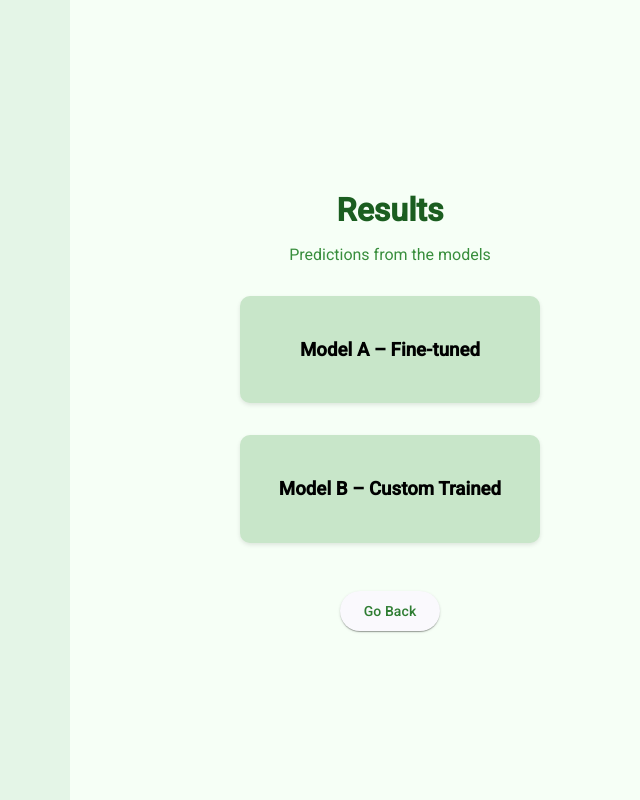
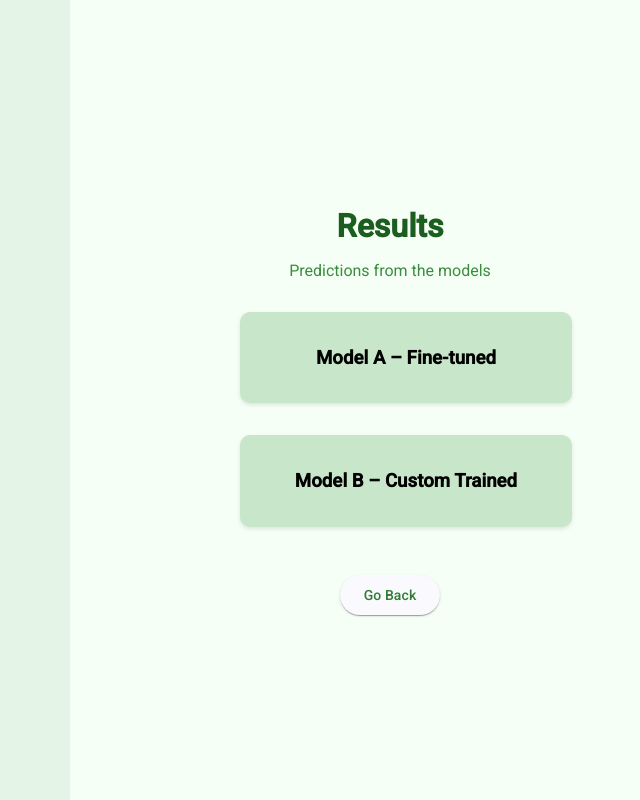
Before and after one commit to JGAguado/GreenEye, an Angular app in the folder frontend/: page /results in a window 1280 px wide. Shown: the whole page, without its empty margins (570-1210 px from the left). Built offline with nearby package versions, Linux system fonts and the light colour scheme.

Commit message:
Fix minor issue with UI results box

```diff
--- a/frontend/src/app/pages/results.component.scss
+++ b/frontend/src/app/pages/results.component.scss
@@ -80,7 +80,7 @@
   margin: 0 auto 2rem;
   background-color: #c8e6c9; // Light green background for predictions
   border-radius: 10px;
-  padding: 1.5rem 0;
+  padding: 1rem;
   box-shadow: 0 2px 4px rgba(0, 0, 0, 0.1);
 }
 
```
